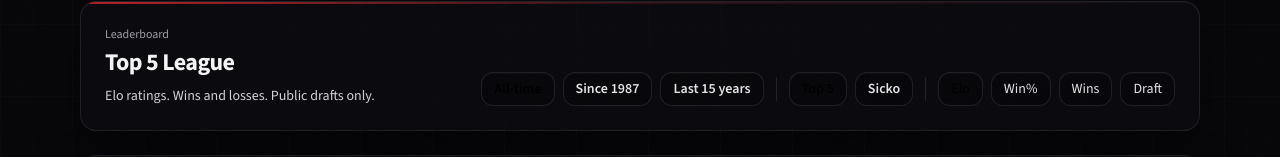
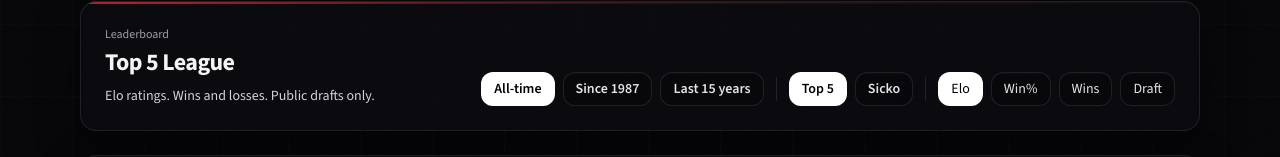
Before and after one commit to ucsandman/uc-hoops-history, a Next.js app: page /leaderboard in a window 1280 px wide. Shown: the part 120-277 px from the top of the page. Built offline with nearby package versions, Linux system fonts and the light colour scheme; no server answers; the database is empty; a web font is replaced by a local one.

Commit message:
fix: improve leaderboard toggle contrast

```diff
--- a/src/app/leaderboard/page.tsx
+++ b/src/app/leaderboard/page.tsx
@@ -73,7 +73,7 @@ export default async function LeaderboardPage({
                 href={`/leaderboard?mode=${mode}&sort=${sort}&scope=all`}
                 className={
                   "sb-chip rounded-xl px-3 py-1.5 text-sm font-semibold transition-colors " +
-                  (scope === "all" ? "bg-white text-black" : "text-zinc-200 hover:bg-white/5")
+                  (scope === "all" ? "!bg-white !text-black" : "text-zinc-200 hover:bg-white/5")
                 }
               >
                 All-time
@@ -82,7 +82,7 @@ export default async function LeaderboardPage({
                 href={`/leaderboard?mode=${mode}&sort=${sort}&scope=since1987`}
                 className={
                   "sb-chip rounded-xl px-3 py-1.5 text-sm font-semibold transition-colors " +
-                  (scope === "since1987" ? "bg-white text-black" : "text-zinc-200 hover:bg-white/5")
+                  (scope === "since1987" ? "!bg-white !text-black" : "text-zinc-200 hover:bg-white/5")
                 }
               >
                 Since 1987
@@ -91,7 +91,7 @@ export default async function LeaderboardPage({
                 href={`/leaderboard?mode=${mode}&sort=${sort}&scope=last15`}
                 className={
                   "sb-chip rounded-xl px-3 py-1.5 text-sm font-semibold transition-colors " +
-                  (scope === "last15" ? "bg-white text-black" : "text-zinc-200 hover:bg-white/5")
+                  (scope === "last15" ? "!bg-white !text-black" : "text-zinc-200 hover:bg-white/5")
                 }
               >
                 Last 15 years
@@ -102,7 +102,7 @@ export default async function LeaderboardPage({
                 href={`/leaderboard?mode=top&sort=${sort}&scope=${scope}`}
                 className={
                   "sb-chip rounded-xl px-3 py-1.5 text-sm font-semibold transition-colors " +
-                  (mode === "top" ? "bg-white text-black" : "text-zinc-200 hover:bg-white/5")
+                  (mode === "top" ? "!bg-white !text-black" : "text-zinc-200 hover:bg-white/5")
                 }
               >
                 Top 5
@@ -111,7 +111,7 @@ export default async function LeaderboardPage({
                 href={`/leaderboard?mode=sicko&sort=${sort}&scope=${scope}`}
                 className={
                   "sb-chip rounded-xl px-3 py-1.5 text-sm font-semibold transition-colors " +
-                  (mode === "sicko" ? "bg-white text-black" : "text-zinc-200 hover:bg-white/5")
+                  (mode === "sicko" ? "!bg-white !text-black" : "text-zinc-200 hover:bg-white/5")
                 }
               >
                 Sicko
@@ -123,7 +123,7 @@ export default async function LeaderboardPage({
                 href={`/leaderboard?mode=${mode}&sort=elo&scope=${scope}`}
                 className={
                   "sb-chip rounded-xl px-3 py-1.5 text-sm transition-colors " +
-                  (sort === "elo" ? "bg-white text-black" : "text-zinc-200 hover:bg-white/5")
+                  (sort === "elo" ? "!bg-white !text-black" : "text-zinc-200 hover:bg-white/5")
                 }
               >
                 Elo
@@ -132,7 +132,7 @@ export default async function LeaderboardPage({
                 href={`/leaderboard?mode=${mode}&sort=winpct&scope=${scope}`}
                 className={
                   "sb-chip rounded-xl px-3 py-1.5 text-sm transition-colors " +
-                  (sort === "winpct" ? "bg-white text-black" : "text-zinc-200 hover:bg-white/5")
+                  (sort === "winpct" ? "!bg-white !text-black" : "text-zinc-200 hover:bg-white/5")
                 }
               >
                 Win%
@@ -141,7 +141,7 @@ export default async function LeaderboardPage({
                 href={`/leaderboard?mode=${mode}&sort=wins&scope=${scope}`}
                 className={
                   "sb-chip rounded-xl px-3 py-1.5 text-sm transition-colors " +
-                  (sort === "wins" ? "bg-white text-black" : "text-zinc-200 hover:bg-white/5")
+                  (sort === "wins" ? "!bg-white !text-black" : "text-zinc-200 hover:bg-white/5")
                 }
               >
                 Wins
```
